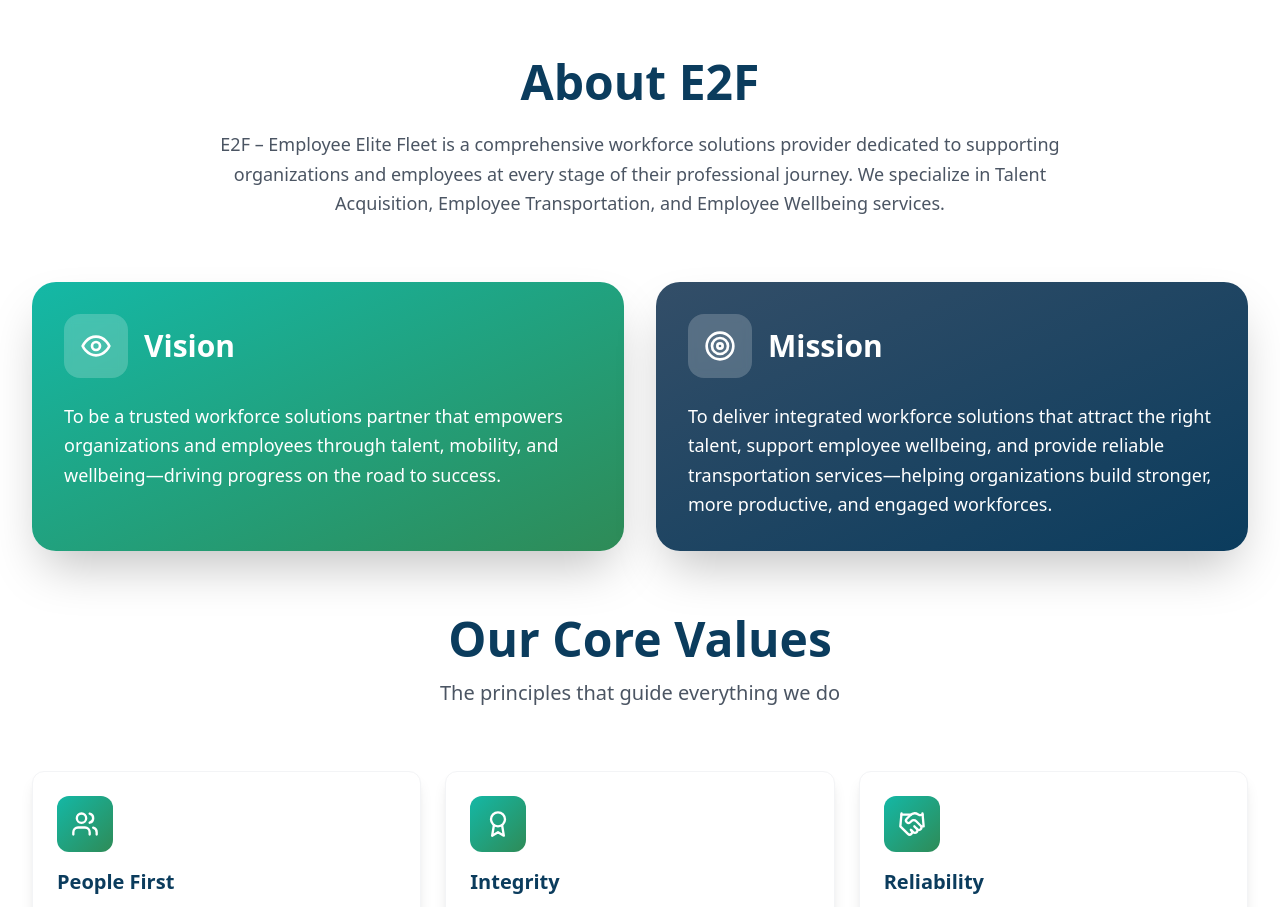
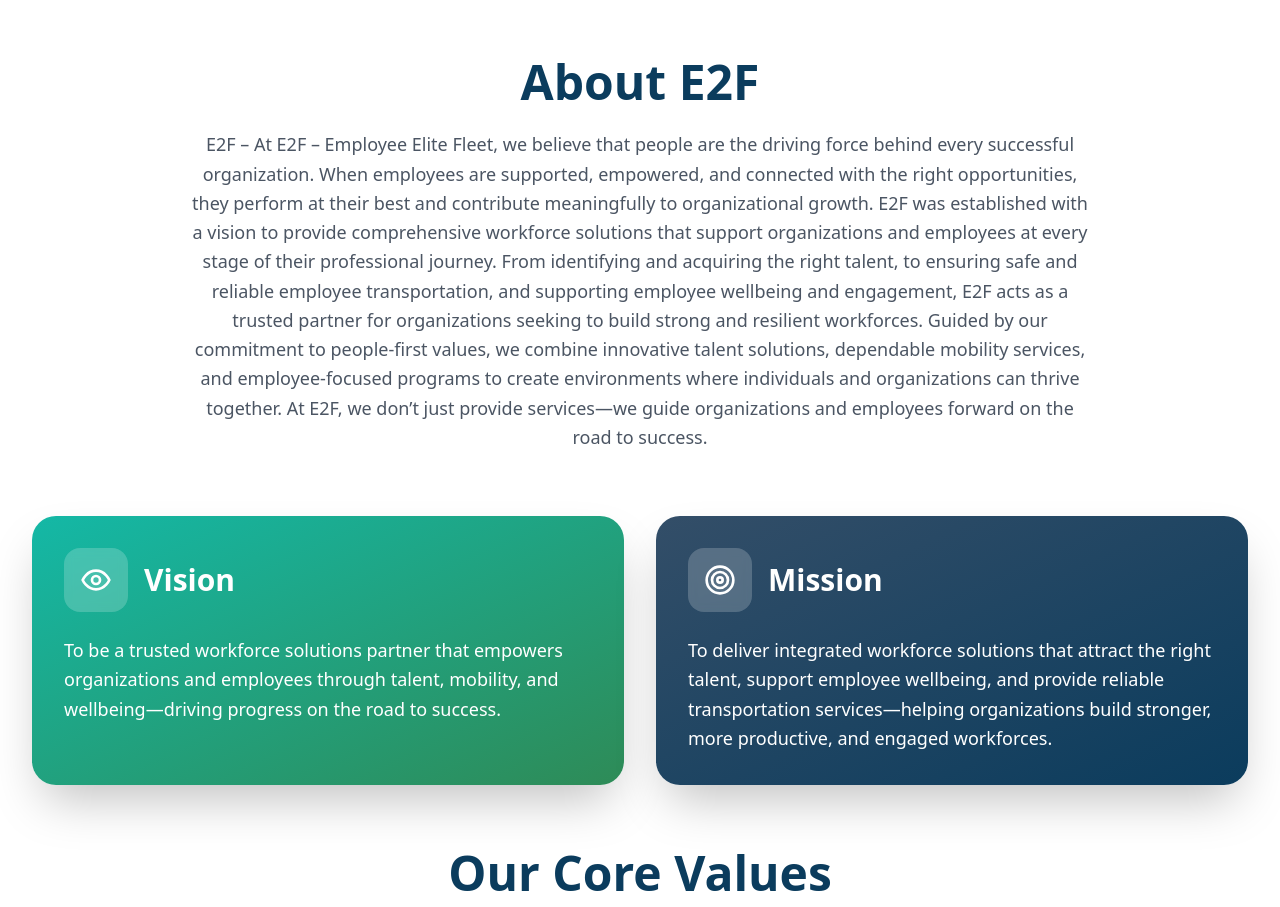
Before and after one commit to mguru2401/E2F, a React (Vite) app in the folder project/: page / in a window 1280 px wide. Shown: the part 2540-3447 px from the top of the page. Built offline with nearby package versions, Linux system fonts and the light colour scheme.

Commit message:
name changed

```diff
--- a/project/src/components/sections/About.tsx
+++ b/project/src/components/sections/About.tsx
@@ -50,11 +50,23 @@ export default function About() {
             About E2F
           </h2>
           <p className="text-lg text-gray-600 leading-relaxed">
-            E2F – Employee Elite Fleet is a comprehensive workforce solutions
-            provider dedicated to supporting organizations and employees at
-            every stage of their professional journey. We specialize in Talent
-            Acquisition, Employee Transportation, and Employee Wellbeing
-            services.
+            E2F – At E2F – Employee Elite Fleet, we believe that people are the
+            driving force behind every successful organization. When employees
+            are supported, empowered, and connected with the right
+            opportunities, they perform at their best and contribute
+            meaningfully to organizational growth. E2F was established with a
+            vision to provide comprehensive workforce solutions that support
+            organizations and employees at every stage of their professional
+            journey. From identifying and acquiring the right talent, to
+            ensuring safe and reliable employee transportation, and supporting
+            employee wellbeing and engagement, E2F acts as a trusted partner for
+            organizations seeking to build strong and resilient workforces.
+            Guided by our commitment to people-first values, we combine
+            innovative talent solutions, dependable mobility services, and
+            employee-focused programs to create environments where individuals
+            and organizations can thrive together. At E2F, we don’t just provide
+            services—we guide organizations and employees forward on the road to
+            success.
           </p>
         </div>
 
```
